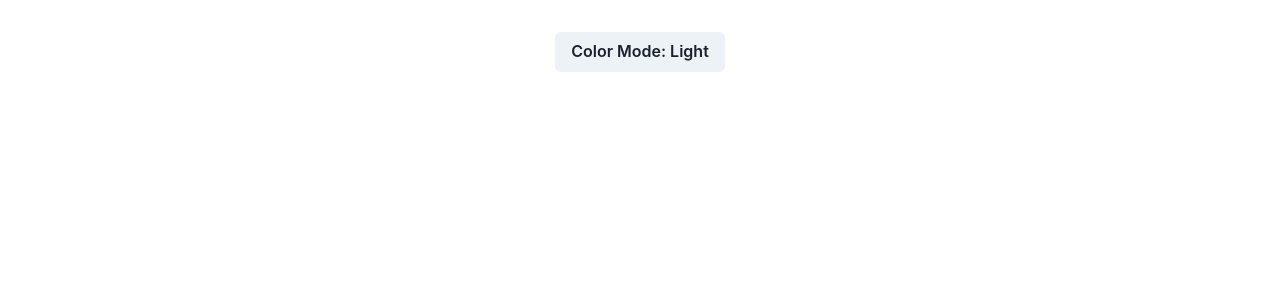
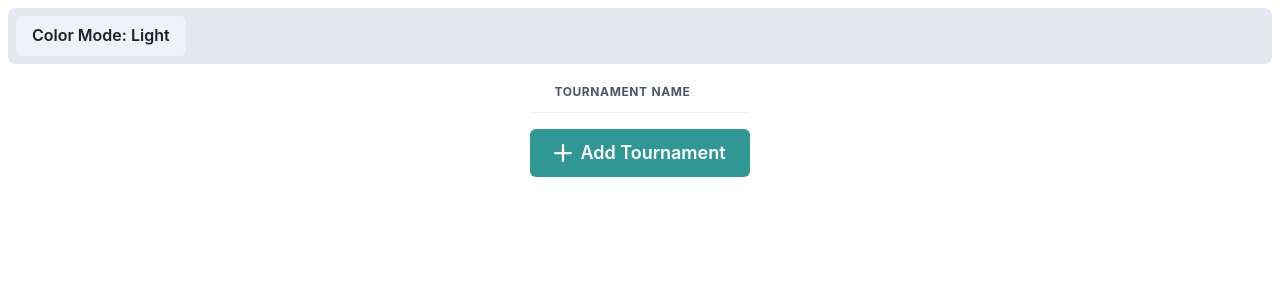
Before and after one commit to ATLucas/game-theory-ai, a React (Create React App) app in the folder frontend/game-theory-ai/: page / in a window 1280 px wide. Shown: the top 300 px of the page. Built offline with nearby package versions, Linux system fonts and the light colour scheme.

Commit message:
Ability to create new tournaments (name only)

```diff
--- a/frontend/game-theory-ai/package.json
+++ b/frontend/game-theory-ai/package.json
@@ -3,6 +3,7 @@
   "version": "0.1.0",
   "private": true,
   "dependencies": {
+    "@chakra-ui/icons": "^2.1.1",
     "@chakra-ui/react": "^2.8.2",
     "@emotion/react": "^11.11.4",
     "@emotion/styled": "^11.11.5",
--- a/frontend/game-theory-ai/public/index.html
+++ b/frontend/game-theory-ai/public/index.html
@@ -24,7 +24,7 @@
       work correctly both with client-side routing and a non-root public URL.
       Learn how to configure a non-root public URL by running `npm run build`.
     -->
-    <title>React App</title>
+    <title>Game Theory AI</title>
   </head>
   <body>
     <noscript>You need to enable JavaScript to run this app.</noscript>
--- a/frontend/game-theory-ai/src/App.jsx
+++ b/frontend/game-theory-ai/src/App.jsx
@@ -2,17 +2,25 @@
 
 import React from 'react';
 import { Button, HStack, VStack, useColorMode } from '@chakra-ui/react';
+import TournamentChooser from './pages/TournamentChooser'; // Import the new component
 
 const App = () => {
   const { colorMode, toggleColorMode } = useColorMode();
 
   return (
-    <VStack spacing={8} padding={8}>
-      <HStack>
+    <VStack width="100%" height="100%" padding="1vh">
+      <HStack
+        height="5%"
+        width="100%"
+        padding="1vh"
+        bg={colorMode === 'light' ? 'gray.200' : 'gray.700'}
+        borderRadius="lg"
+      >
         <Button onClick={toggleColorMode}>
           Color Mode: {colorMode === 'light' ? 'Light' : 'Dark'}
         </Button>
       </HStack>
+      <TournamentChooser />
     </VStack>
   );
 }
--- a/frontend/game-theory-ai/src/common/theme.jsx
+++ b/frontend/game-theory-ai/src/common/theme.jsx
@@ -1,13 +1,11 @@
-// common/theme.js
+// common/theme.jsx
 import { extendTheme } from '@chakra-ui/react';
 
 const theme = extendTheme({
   // Customize here
   colors: {
     brand: {
-      900: '#1a365d',
-      800: '#153e75',
-      700: '#2a69ac',
+
     },
   },
 });
--- a/frontend/game-theory-ai/src/index.css
+++ /dev/null
@@ -1,13 +0,0 @@
-body {
-  margin: 0;
-  font-family: -apple-system, BlinkMacSystemFont, 'Segoe UI', 'Roboto', 'Oxygen',
-    'Ubuntu', 'Cantarell', 'Fira Sans', 'Droid Sans', 'Helvetica Neue',
-    sans-serif;
-  -webkit-font-smoothing: antialiased;
-  -moz-osx-font-smoothing: grayscale;
-}
-
-code {
-  font-family: source-code-pro, Menlo, Monaco, Consolas, 'Courier New',
-    monospace;
-}
--- /dev/null
+++ b/frontend/game-theory-ai/src/pages/CreateTournamentModal.jsx
@@ -0,0 +1,50 @@
+import React, { useState } from 'react';
+import {
+  Button,
+  Modal,
+  ModalOverlay,
+  ModalContent,
+  ModalHeader,
+  ModalCloseButton,
+  ModalBody,
+  ModalFooter,
+  FormControl,
+  FormLabel,
+  Input
+} from '@chakra-ui/react';
+
+const CreateTournamentModal = ({ isOpen, onClose, onAddTournament }) => {
+  const [tournamentName, setTournamentName] = useState('');
+
+  const handleCreate = () => {
+    if (tournamentName.trim()) {
+      onAddTournament(tournamentName);
+      setTournamentName('');
+      onClose();
+    }
+  };
+
+  return (
+    <Modal isOpen={isOpen} onClose={onClose}>
+      <ModalOverlay />
+      <ModalContent>
+        <ModalHeader>Create a New Tournament</ModalHeader>
+        <ModalCloseButton />
+        <ModalBody>
+          <FormControl>
+            <FormLabel>Tournament Name</FormLabel>
+            <Input value={tournamentName} onChange={(e) => setTournamentName(e.target.value)} placeholder="Enter tournament name" autoFocus />
+          </FormControl>
+        </ModalBody>
+        <ModalFooter>
+          <Button colorScheme="blue" mr={3} onClick={handleCreate}>
+            Create
+          </Button>
+          <Button variant="ghost" onClick={onClose}>Cancel</Button>
+        </ModalFooter>
+      </ModalContent>
+    </Modal>
+  );
+};
+
+export default CreateTournamentModal;
--- /dev/null
+++ b/frontend/game-theory-ai/src/pages/TournamentChooser.jsx
@@ -0,0 +1,52 @@
+import React, { useState } from 'react';
+import {
+  Button,
+  VStack,
+  Table,
+  Thead,
+  Tbody,
+  Tr,
+  Th,
+  Td,
+  Box,
+  useDisclosure
+} from '@chakra-ui/react';
+import { AddIcon } from '@chakra-ui/icons';
+import CreateTournamentModal from './CreateTournamentModal'; // Ensure correct path
+
+const TournamentChooser = () => {
+  const { isOpen, onOpen, onClose } = useDisclosure();
+  const [tournaments, setTournaments] = useState([]);
+
+  const addTournament = (name) => {
+    setTournaments([...tournaments, name]);
+  };
+
+  return (
+    <VStack spacing={4} height="95%" justifyContent="space-between">
+      <Box width="100%" overflowY="auto" maxHeight="calc(100vh - 200px)">
+        <Table variant="simple">
+          <Thead>
+            <Tr>
+              <Th>Tournament Name</Th>
+            </Tr>
+          </Thead>
+          <Tbody>
+            {tournaments.map((name, index) => (
+              <Tr key={index}>
+                <Td>{name}</Td>
+              </Tr>
+            ))}
+          </Tbody>
+        </Table>
+      </Box>
+      <Button leftIcon={<AddIcon />} colorScheme="teal" onClick={onOpen} size="lg">
+        Add Tournament
+      </Button>
+
+      <CreateTournamentModal isOpen={isOpen} onClose={onClose} onAddTournament={addTournament} />
+    </VStack>
+  );
+};
+
+export default TournamentChooser;
```
Also changed, not shown: frontend/game-theory-ai/src/App.css (deleted, +0 -38 lines), 1 other file (tests, documents, lock files or other folders).
